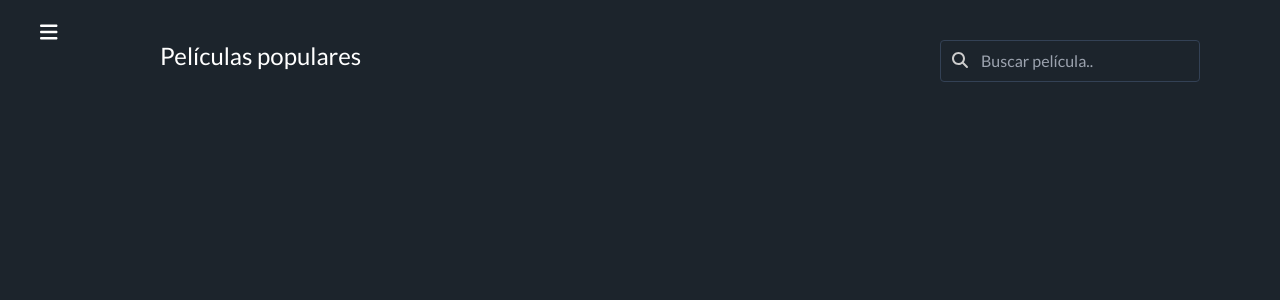
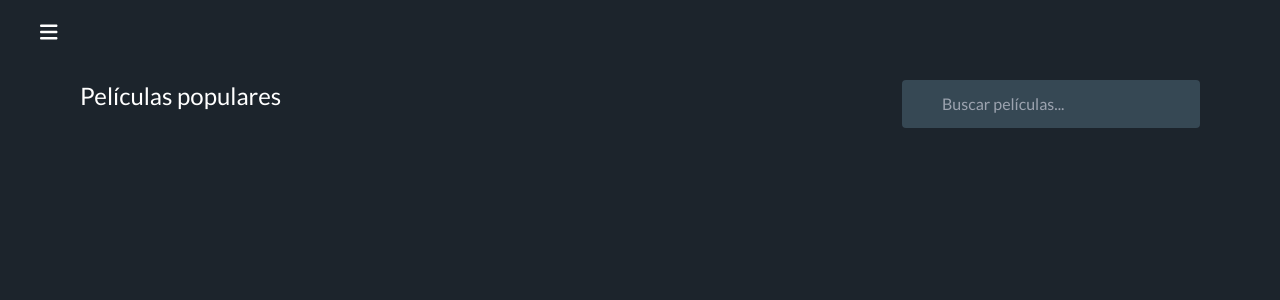
Before and after one commit to MartinVon22/movies-challenge, a React (Create React App) app: page / in a window 1280 px wide. Shown: the top 300 px of the page. Built offline with nearby package versions, Linux system fonts and the light colour scheme.

Commit message:
modified design of home view and added blur when open/close sidebar menu using context and reducer

```diff
--- a/src/components/Home/Home.tsx
+++ b/src/components/Home/Home.tsx
@@ -1,22 +1,23 @@
-import { faHome, faStar, faMagnifyingGlass } from "@fortawesome/free-solid-svg-icons";
-import { FontAwesomeIcon } from "@fortawesome/react-fontawesome";
+import { useContext } from "react";
+import { AppContext } from "../../context/AppContext";
 import Sidebar from "../../shared/components/SideBar/Sidebar";
 
 const HomeView = () => {
 
+    const { state } = useContext(AppContext);
+
     return (
         <>
-            <div className="flex">
+            <div className="flex bg-[#1c242c] h-screen">
                 <Sidebar />
-                <div className="flex w-[100%] h-screen bg-[#1c242c] justify-between">
-                    <div className="text-2xl mt-10 mx-40">
-                        <p className="text-white">Películas populares</p>
-                    </div>
-                    <div className="relative mt-10 mr-20">
-                        <span className="absolute left-3 top-2">
-                            <FontAwesomeIcon icon={faMagnifyingGlass} color='#ccc'/>
-                        </span>
-                        <input type="text" className="bg-[#1c242c] border border-slate-700 rounded px-10 py-2 text-gray-300 focus:outline-0" placeholder="Buscar película.." />
+                <div className={`flex flex-col w-full ${state.menuIsOpen ? 'blur-sm' : ''} `}>
+                    <div className="flex lg:flex-row max-md:flex-col max-md:flex-col-reverse max-md:mt-10 justify-between mt-20 px-20">
+                        <div className="max-md:mt-20">
+                            <h3 className="text-2xl text-white">Películas populares</h3>
+                        </div>
+                        <div>
+                            <input type="text" className="rounded py-3 pl-10 pr-20 bg-[#364854] focus:outline-0 text-white" placeholder="Buscar películas..." />
+                        </div>
                     </div>
                 </div>
             </div>
```
